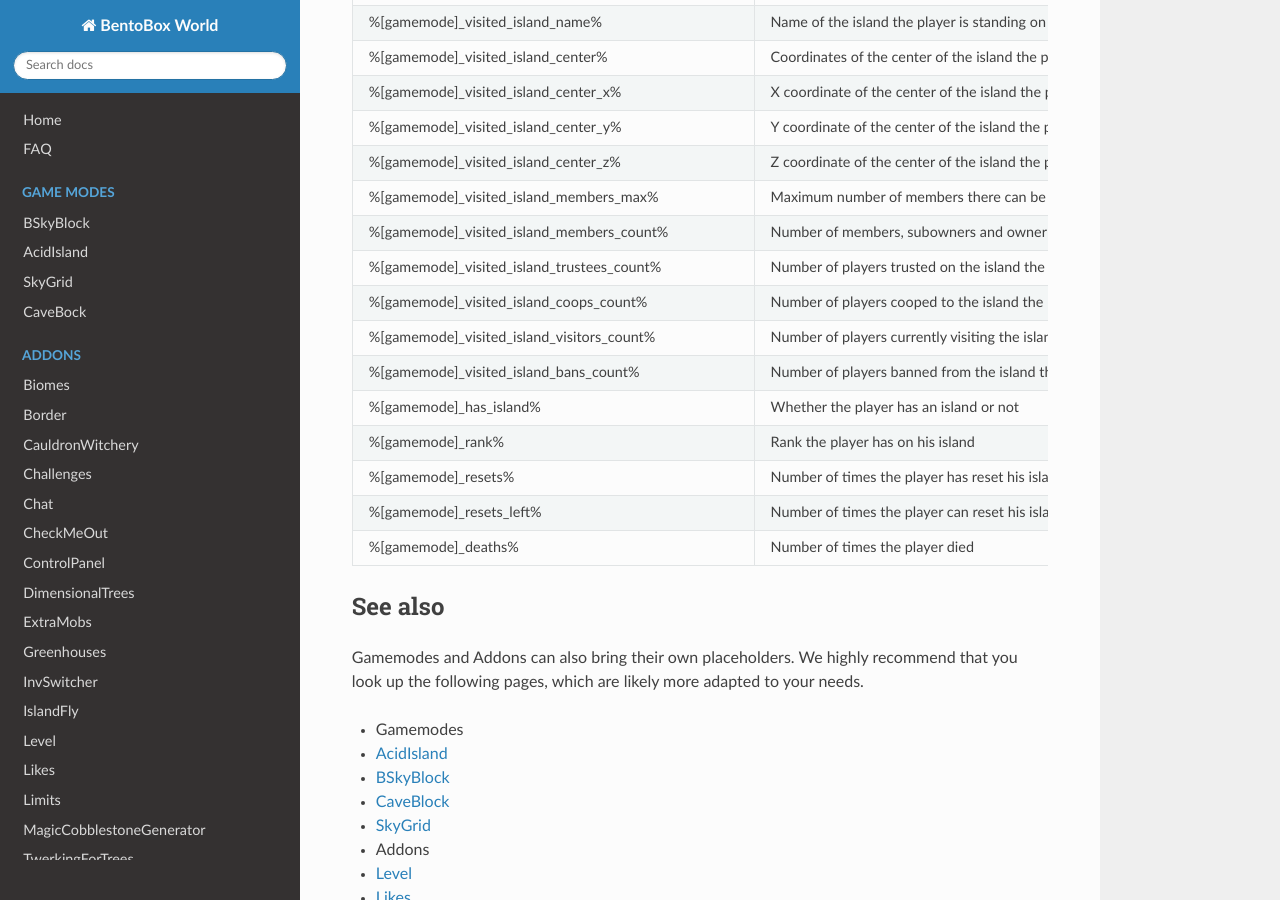
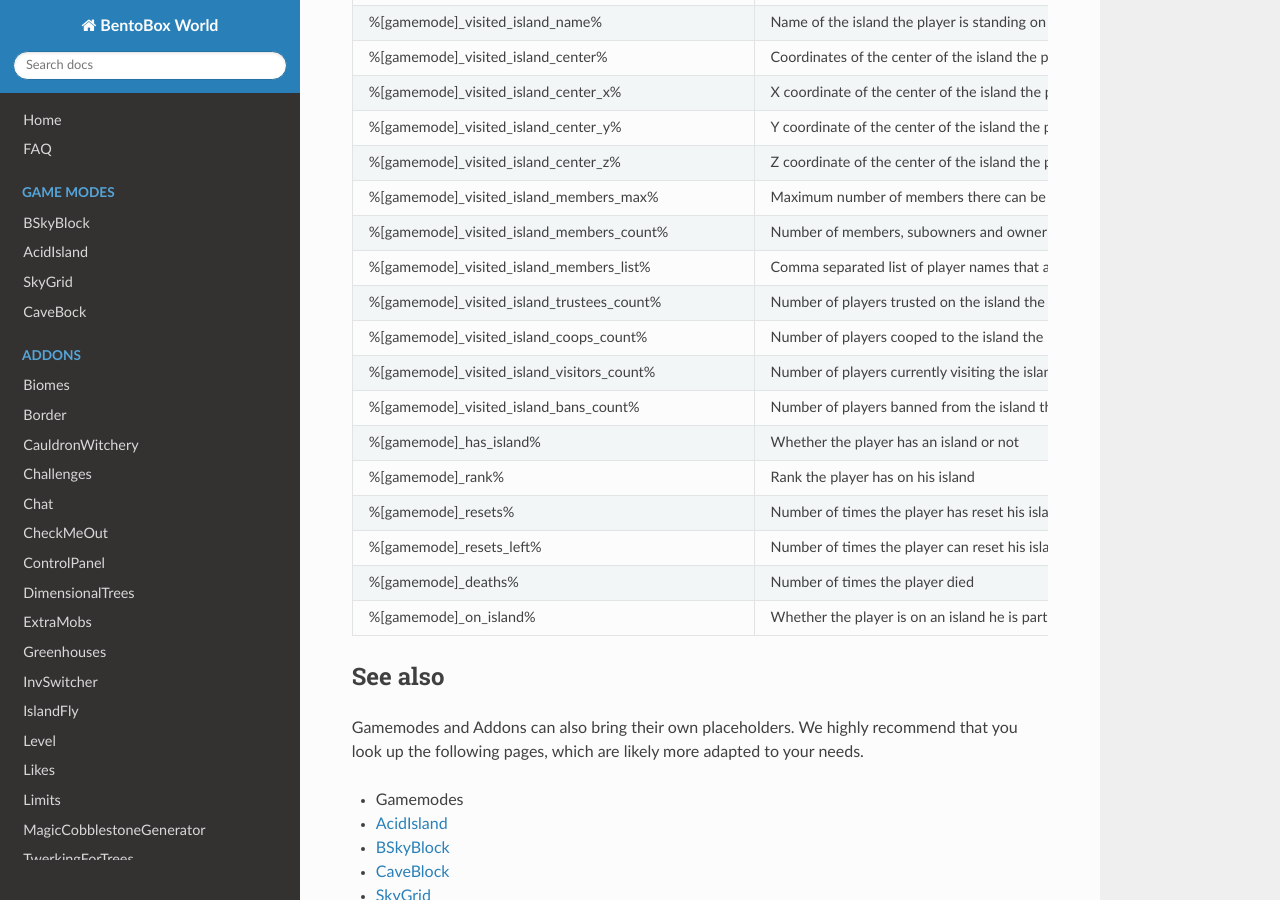
Before and after one commit to BentoBoxWorld/docs, an MkDocs documentation site: the page built from docs/BentoBox/Placeholders.md, in a window 1280 px wide and 900 px high, scrolled down 2013 px. Built offline with MkDocs 1.6.1, drawn with Linux system fonts in a browser that asks for light colours; nearby versions of some CDN libraries.

Commit message:
Updated default placeholders

```diff
--- a/docs/BentoBox/Placeholders.md
+++ b/docs/BentoBox/Placeholders.md
@@ -47,7 +47,7 @@ As of [1.5.0](https://github.com/BentoBoxWorld/BentoBox/releases/tag/1.5.0), cha
 | %[gamemode]_island_center_z% | Z coordinate of the island's center | 1.5.0 |
 | %[gamemode]_island_members_max% | Maximum number of members there can be on the island | 1.5.0 |
 | %[gamemode]_island_members_count% | Number of members, subowners and owner there are on the island | 1.5.0 |
-| %[gamemode]_island_members_list% | Comma separated list of player names that are at least MEMBER on the island| 1.13.0 |
+| %[gamemode]_island_members_list% | Comma separated list of player names that are at least MEMBER on the island | 1.13.0 |
 | %[gamemode]_island_trustees_count% | Number of players trusted to the island | 1.5.0 |
 | %[gamemode]_island_coops_count% | Number of players cooped to the island | 1.5.0 |
 | %[gamemode]_island_visitors_count% | Number of players currently visiting the island | 1.5.0 |
@@ -63,6 +63,7 @@ As of [1.5.0](https://github.com/BentoBoxWorld/BentoBox/releases/tag/1.5.0), cha
 | %[gamemode]_visited_island_center_z% | Z coordinate of the center of the island the player is standing on | 1.5.2 |
 | %[gamemode]_visited_island_members_max% | Maximum number of members there can be on the island the player is standing on | 1.5.2 |
 | %[gamemode]_visited_island_members_count% | Number of members, subowners and owner there are on the island | 1.5.2 |
+| %[gamemode]_visited_island_members_list% | Comma separated list of player names that are at least MEMBER on the island the player is standing on | 1.13.0 |
 | %[gamemode]_visited_island_trustees_count% | Number of players trusted on the island the player is standing on | 1.5.2 |
 | %[gamemode]_visited_island_coops_count% | Number of players cooped to the island the player is standing on | 1.5.2 |
 | %[gamemode]_visited_island_visitors_count% | Number of players currently visiting the island the player is standing on | 1.5.2 |
@@ -72,6 +73,7 @@ As of [1.5.0](https://github.com/BentoBoxWorld/BentoBox/releases/tag/1.5.0), cha
 | %[gamemode]_resets% | Number of times the player has reset his island | 1.5.0 |
 | %[gamemode]_resets_left% | Number of times the player can reset his island | 1.5.0 |
 | %[gamemode]_deaths% | Number of times the player died | 1.12.0 |
+| %[gamemode]_on_island% | Whether the player is on an island he is part of or not | 1.13.0 |
 
 ## See also
 Gamemodes and Addons can also bring their own placeholders. We highly recommend that you look up the following pages, which are likely more adapted to your needs.
```
